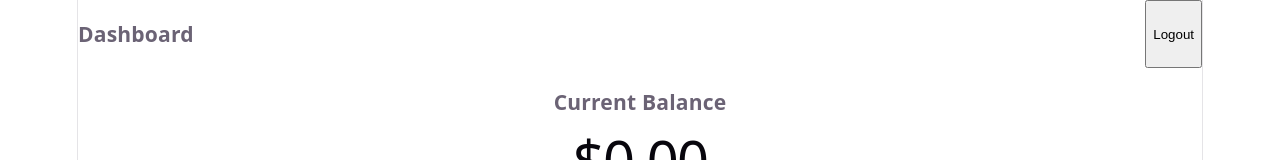
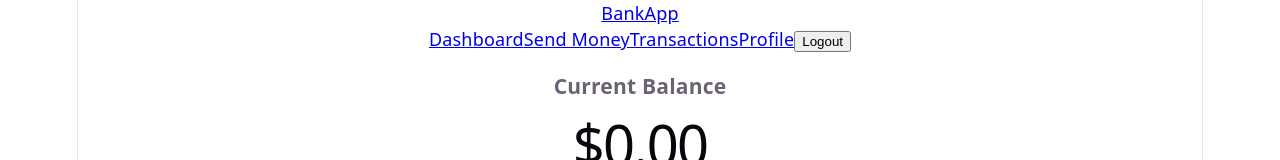
Before and after one commit to steve-ongera/banking_restful_api, a React (Vite) app in the folder frontend/: page /dashboard in a window 1280 px wide. Shown: the top 160 px of the page. Built offline with nearby package versions, Linux system fonts and the light colour scheme; no server answers; sample sign-in values are in the browser's storage.

Commit message:
working on frontend

```diff
--- a/frontend/src/components/navbar.jsx
+++ b/frontend/src/components/navbar.jsx
@@ -1,11 +1,46 @@
+import React from 'react';
+import { Link, useNavigate } from 'react-router-dom';
+import { authService } from '../service/api';
 
-import React from "react";
+const Navbar = () => {
+  const navigate = useNavigate();
+  const token = localStorage.getItem('token');
 
-export default function Navbar() {
+  const handleLogout = async () => {
+    try {
+      await authService.logout();
+    } catch (error) {
+      console.error('Logout error:', error);
+    } finally {
+      localStorage.removeItem('token');
+      localStorage.removeItem('user');
+      navigate('/login');
+    }
+  };
+
   return (
-    <div style={{ display: "flex", justifyContent: "space-between" }}>
-      <h3>Dashboard</h3>
-      <button>Logout</button>
-    </div>
+    <nav className="navbar">
+      <div className="nav-brand">
+        <Link to="/">BankApp</Link>
+      </div>
+      <div className="nav-links">
+        {token ? (
+          <>
+            <Link to="/dashboard">Dashboard</Link>
+            <Link to="/send-money">Send Money</Link>
+            <Link to="/transactions">Transactions</Link>
+            <Link to="/profile">Profile</Link>
+            <button onClick={handleLogout}>Logout</button>
+          </>
+        ) : (
+          <>
+            <Link to="/login">Login</Link>
+            <Link to="/register">Register</Link>
+          </>
+        )}
+      </div>
+    </nav>
   );
-}
+};
+
+export default Navbar;
```
